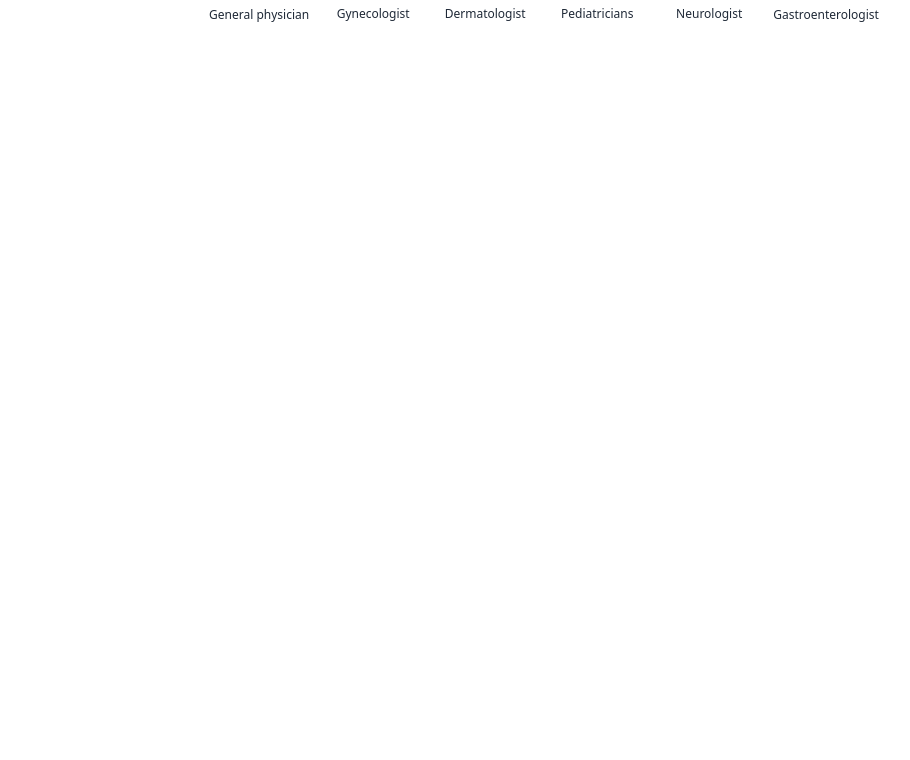
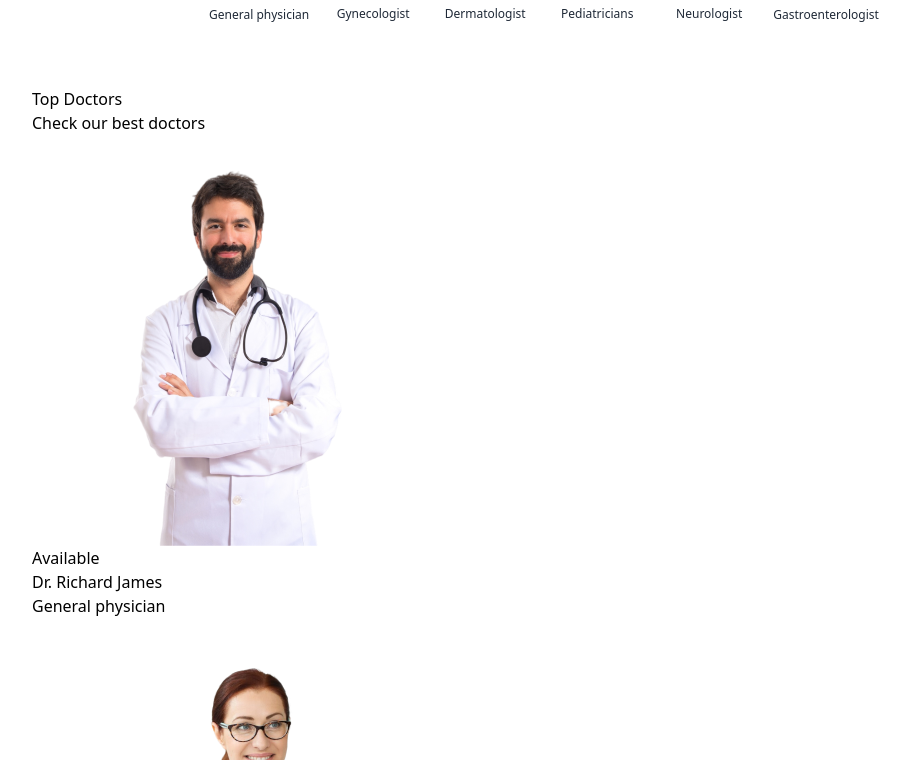
Before and after one commit to Hardyguardy/medical-prescriptions, a React (Vite) app: page / in a window 1280 px wide. Shown: the part 1020-1780 px from the top of the page, without its empty margins (96-1006 px from the left). Before the commit the page ends 1107 px from the top, so only its background shows below. Built offline with nearby package versions, Linux system fonts and the light colour scheme.

Commit message:
Add Top Doctors section

```diff
--- a/src/components/SpecialityMenu.jsx
+++ b/src/components/SpecialityMenu.jsx
@@ -16,6 +16,7 @@ const SpecialityMenu = () => {
       <div className="flex sm:justify-center gap-4 pt-5 w-full overflow-scroll">
         {specialityData.map((item, index) => (
           <Link
+            onClick={() => scrollTo(0, 0)}
             className="flex flex-col items-center text-xs cursor-pointer flex-shrink-0 hover:translate-y-[-10px] transition-all duration-500"
             key={index}
             to={`/doctors/${item.speciality}`}
--- /dev/null
+++ b/src/components/TopDoctors.jsx
@@ -0,0 +1,29 @@
+import React from "react";
+import { doctors } from "../assets/assets";
+
+const TopDoctors = () => {
+  return (
+    <div>
+      <h1>Top Doctors</h1>
+      <p>Check our best doctors</p>
+      <div>
+        {doctors.slice(0, 10).map((item, index) => (
+          <div>
+            <img src={item.image} alt="" />
+            <div>
+              <div>
+                <p></p>
+                <p>Available</p>
+              </div>
+              <p>{item.name}</p>
+              <p>{item.speciality}</p>
+            </div>
+          </div>
+        ))}
+      </div>
+      <button>more</button>
+    </div>
+  );
+};
+
+export default TopDoctors;
--- a/src/pages/Home.jsx
+++ b/src/pages/Home.jsx
@@ -1,12 +1,14 @@
 import React from "react";
 import Header from "../components/Header";
 import SpecialityMenu from "../components/SpecialityMenu";
+import TopDoctors from "../components/TopDoctors";
 
 const Home = () => {
   return (
     <div>
       <Header />
       <SpecialityMenu />
+      <TopDoctors />
     </div>
   );
 };
```
